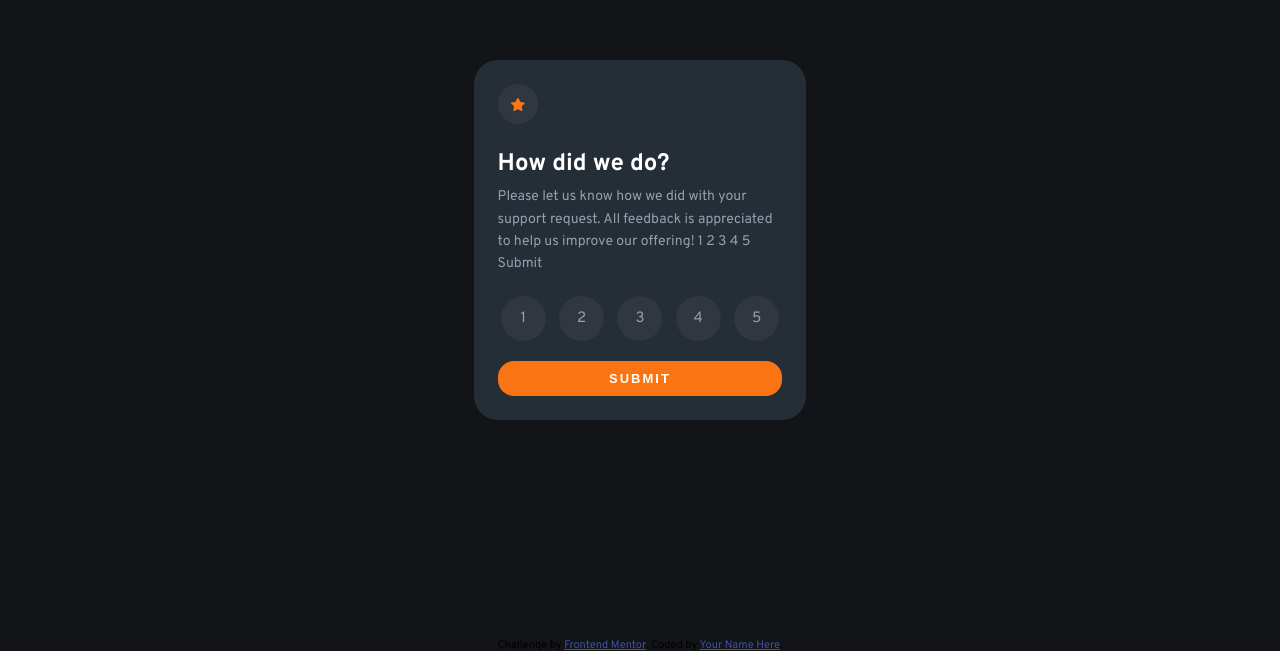
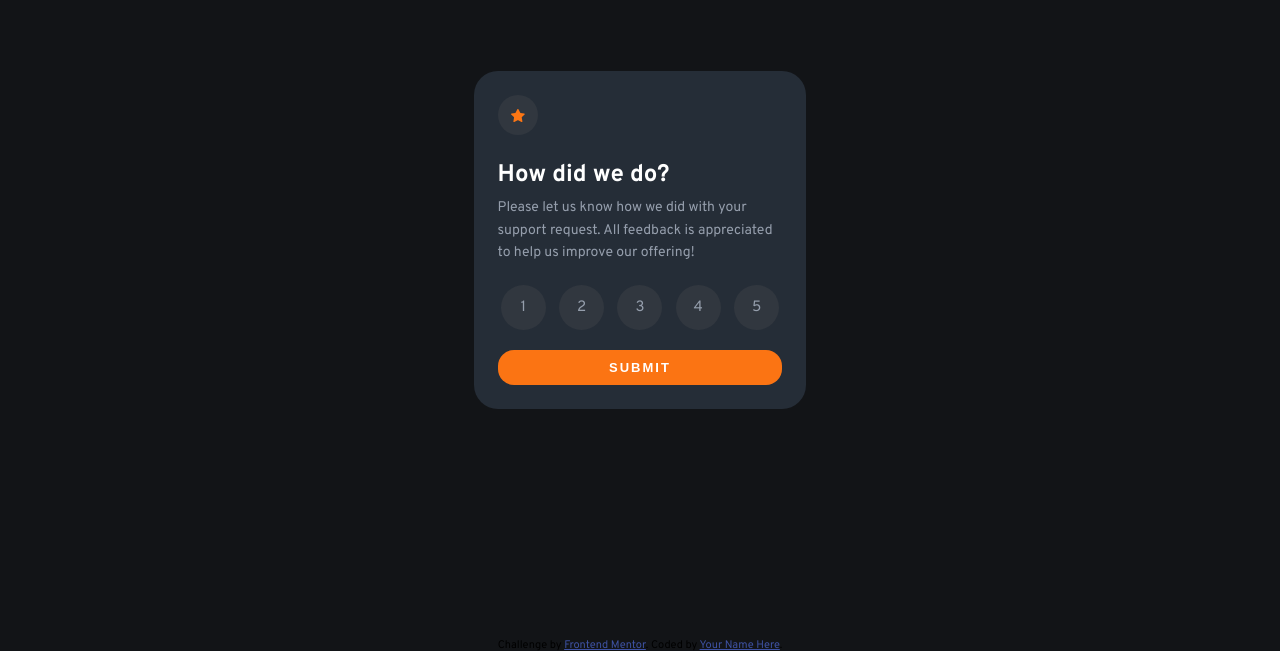
Before and after one commit to DreamCoder7/interactive-rating-component-main, a plain HTML site: page index.html in a window 1280 px wide. Shown: the part 160-812 px from the top of the page. Drawn offline with Linux system fonts and the light colour scheme.

Commit message:
cleaning up

```diff
--- a/index.html
+++ b/index.html
@@ -34,8 +34,7 @@
           <h1 class="primary-heading">How did we do?</h1>
           <p class="text">
             Please let us know how we did with your support request. All
-            feedback is appreciated to help us improve our offering! 1 2 3 4 5
-            Submit
+            feedback is appreciated to help us improve our offering!
           </p>
         </div>
 
```
Also changed, not shown: 1 other file.
